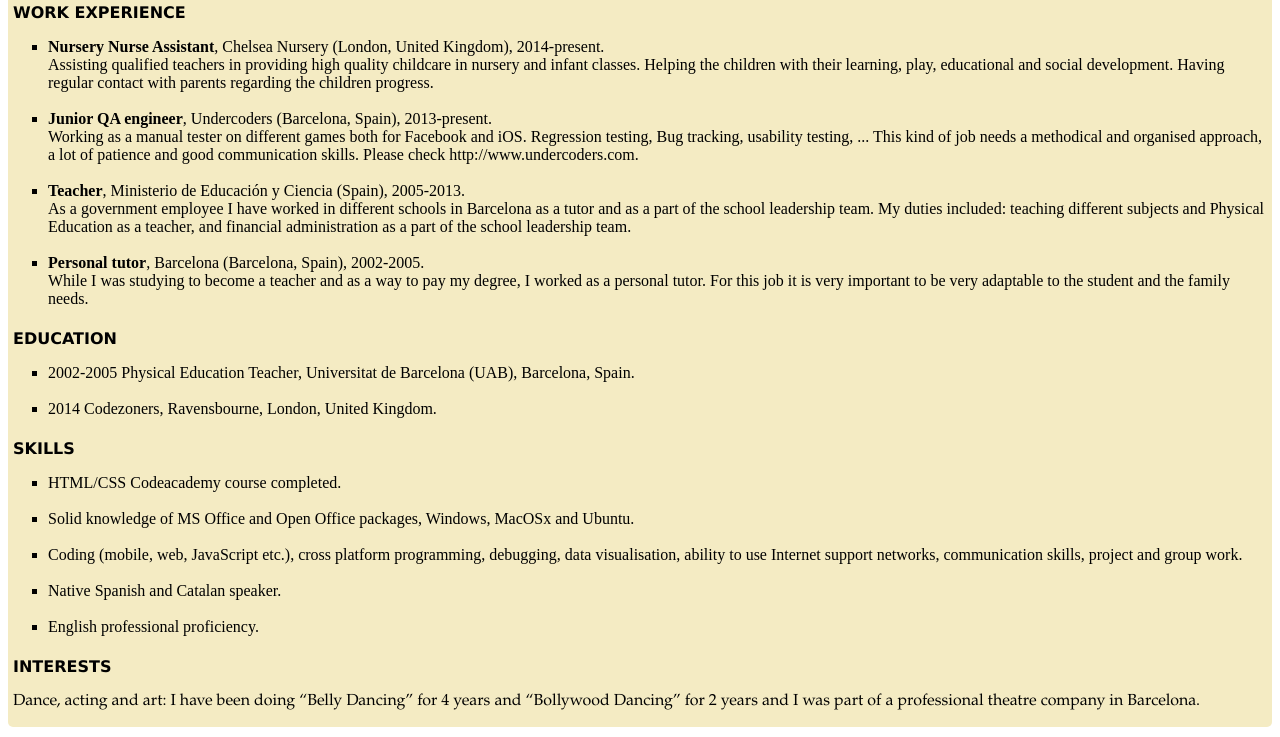
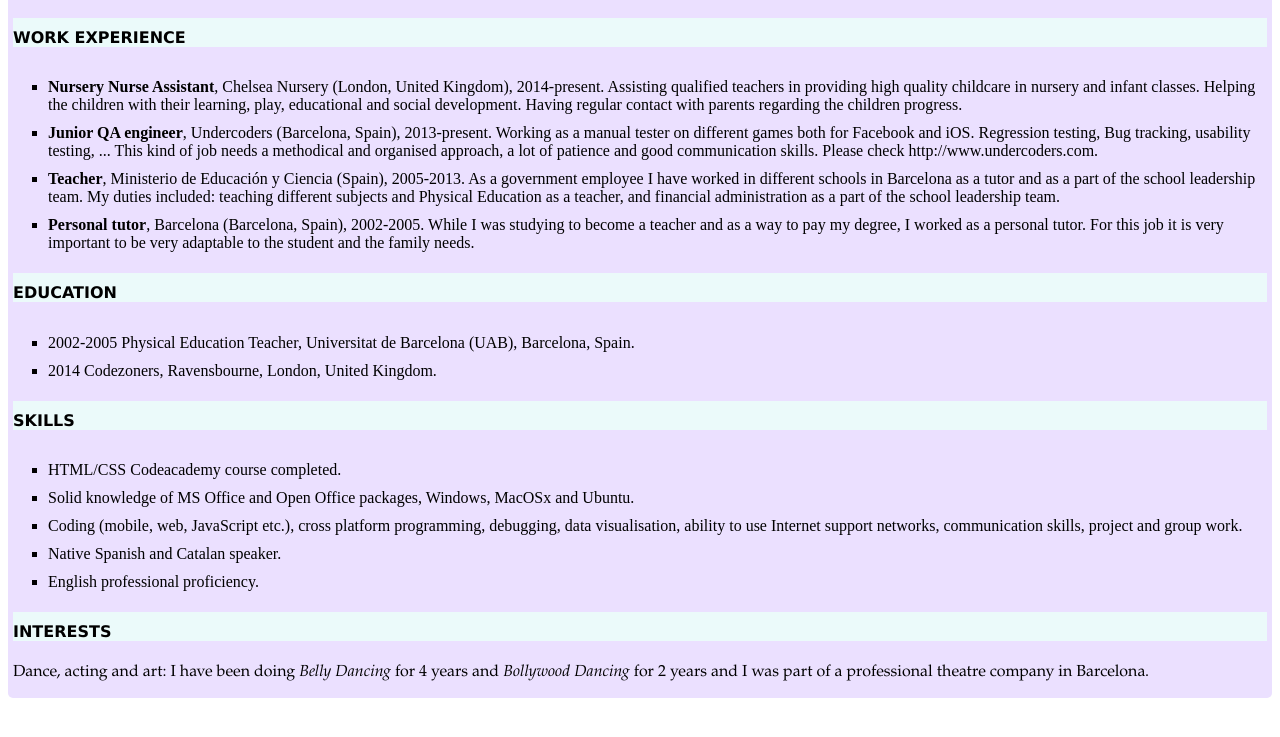
Before and after one commit to Areig/my-cv, a plain HTML site: page index.html in a window 1280 px wide. Shown: the part 261-998 px from the top of the page. After the commit the page ends 969 px from the top, so only its background shows below. Drawn offline with Linux system fonts and the light colour scheme.

Commit message:
Better HTML

```diff
--- a/index.html
+++ b/index.html
@@ -13,38 +13,44 @@
 
 		<div id="header2">
 			<p id="address">
-			<br><br><br><br>
+			<br><br>
 			<a href="mailto:areigestruch@gmail.com">areigestruch@gmail.com</a>
 			</p>
 		</div>
 
-		<div class="right">
+		<div class="content">
 		    <h4>PERSONAL PROFILE</h4>
 		    <p>An enthusiastic Qualified Teacher (QTS) accustomed to working in a multicultural environment that emphasises inclusion, and a methodical junior QA tester with excellent communication and organisation skills. Quick to grasp new ideas and concepts, I am a sociable person always ready for supporting the work of others.</p>
+
 			<h4>WORK EXPERIENCE</h4>
 			 <ul>
-				<li><span>Nursery Nurse Assistant</span>, Chelsea Nursery (London, United Kingdom), 2014-present.<br>
-Assisting qualified teachers in providing high quality childcare in nursery and infant classes. Helping the children with their learning, play, educational and social development. Having regular contact with parents regarding the children progress.</li><br>
-				<li><span>Junior QA engineer</span>, Undercoders (Barcelona, Spain), 2013-present.<br>
-Working as a manual tester on different games both for Facebook and iOS. Regression testing, Bug tracking, usability testing, ... This kind of job needs a methodical and organised approach, a lot of patience and good communication skills. Please check http://www.undercoders.com.</li><br>
-                 <li><span>Teacher</span>, Ministerio de Educación y Ciencia (Spain), 2005-2013.<br>
-As a government employee I have worked in different schools in Barcelona as a tutor and as a part of the school leadership team. My duties included: teaching different subjects and Physical Education as a teacher, and financial administration as a part of the school leadership team.</li><br>
-                 <li><span>Personal tutor</span>, Barcelona (Barcelona, Spain), 2002-2005.<br>
+			  <li><span>Nursery Nurse Assistant</span>, Chelsea Nursery (London, United Kingdom), 2014-present.
+Assisting qualified teachers in providing high quality childcare in nursery and infant classes. Helping the children with their learning, play, educational and social development. Having regular contact with parents regarding the children progress.</li>
+			  <li><span>Junior QA engineer</span>, Undercoders (Barcelona, Spain), 2013-present.
+Working as a manual tester on different games both for Facebook and iOS. Regression testing, Bug tracking, usability testing, ... This kind of job needs a methodical and organised approach, a lot of patience and good communication skills. Please check http://www.undercoders.com.</li>
+              <li><span>Teacher</span>, Ministerio de Educación y Ciencia (Spain), 2005-2013.
+As a government employee I have worked in different schools in Barcelona as a tutor and as a part of the school leadership team. My duties included: teaching different subjects and Physical Education as a teacher, and financial administration as a part of the school leadership team.</li>
+              <li><span>Personal tutor</span>, Barcelona (Barcelona, Spain), 2002-2005.
 While I was studying to become a teacher and as a way to pay my degree, I worked as a personal tutor. For this job it is very important to be very adaptable to the student and the family needs.</li>
 			 </ul>
+
 			<h4>EDUCATION</h4>
 			 <ul>
-			  <li>2002-2005 Physical Education Teacher, Universitat de Barcelona (UAB), Barcelona, Spain.</li><br>
-			  <li>2014 Codezoners, Ravensbourne, London, United Kingdom.</li></ul>
+			  <li>2002-2005 Physical Education Teacher, Universitat de Barcelona (UAB), Barcelona, Spain.</li>
+			  <li>2014 Codezoners, Ravensbourne, London, United Kingdom.</li>
+			</ul>
+
 			<h4>SKILLS</h4>
 			 <ul>
-			  <li>HTML/CSS Codeacademy course completed.</li><br>
-			  <li>Solid knowledge of MS Office and Open Office packages, Windows, MacOSx and Ubuntu.</li><br>
-            <li>Coding (mobile, web, JavaScript etc.), cross platform programming, debugging, data visualisation, ability to use Internet support networks, communication skills, project and group work.</li><br>
-            <li>Native Spanish and Catalan speaker.</li><br>
-            <li>English professional proficiency.</li></ul>
+			  <li>HTML/CSS Codeacademy course completed.</li>
+			  <li>Solid knowledge of MS Office and Open Office packages, Windows, MacOSx and Ubuntu.</li>
+              <li>Coding (mobile, web, JavaScript etc.), cross platform programming, debugging, data visualisation, ability to use Internet support networks, communication skills, project and group work.</li>
+              <li>Native Spanish and Catalan speaker.</li>
+              <li>English professional proficiency.</li>
+             </ul>
+
             <h4>INTERESTS</h4>
-            <p>Dance, acting and art: I have been doing “Belly Dancing” for 4 years and “Bollywood Dancing” for 2 years and I was part of a professional theatre company in Barcelona.</p>
+            <p>Dance, acting and art: I have been doing <i>Belly Dancing</i> for 4 years and <i>Bollywood Dancing</i> for 2 years and I was part of a professional theatre company in Barcelona.</p>
 		</div>
 	</body>
 </html>
--- a/stylesheet.css
+++ b/stylesheet.css
@@ -8,6 +8,15 @@ span{
 
 a{
  color:grey;
+}
+
+a:hover {
+	font-weight: bold;
+}
+
+a:link {
+	font-weight: bold;
+	text-decoration: none;
 }
 
 img{
@@ -51,13 +60,26 @@ img{
 	color: #ffffff;
 }
 
-.right h4 {
-	margin-left: 5px;
-	margin-bottom: 15px;
-	font-family: Verdana, sans-serif;
+.content {
+	position: relative;
+	float: left;
+	margin-top: 140px;
+	width: relative;
+	height: relative;
+	background-color: #EBE0FF;
+	margin-bottom: 10px;
 }
 
-.right p {
+.content h4 {
+	margin-left: 5px;
+	margin-right: 5px;
+	padding-top: 10px;
+	background-color: #EBFAFA;
+	font-family: Verdana, sans-serif;
+	color: #000000;
+}
+
+.content p {
 	margin-left: 5px;
 	margin-right: 5px;
 	font-family: Garamond, serif;
@@ -66,24 +88,5 @@ img{
 
 li {
 	list-style-type: square;
+	padding-top: 10px;
 }
-
-a:hover {
-	font-weight: bold;
-}
-
-a:link {
-	font-weight: bold;
-	text-decoration: none;
-}
-
-
-.right {
-	position: relative;
-	float: left;
-	margin-top: 140px;
-	width: relative;
-	height: relative;
-	background-color: #F4EBC3;
-	margin-bottom: 10px;
-}
```
